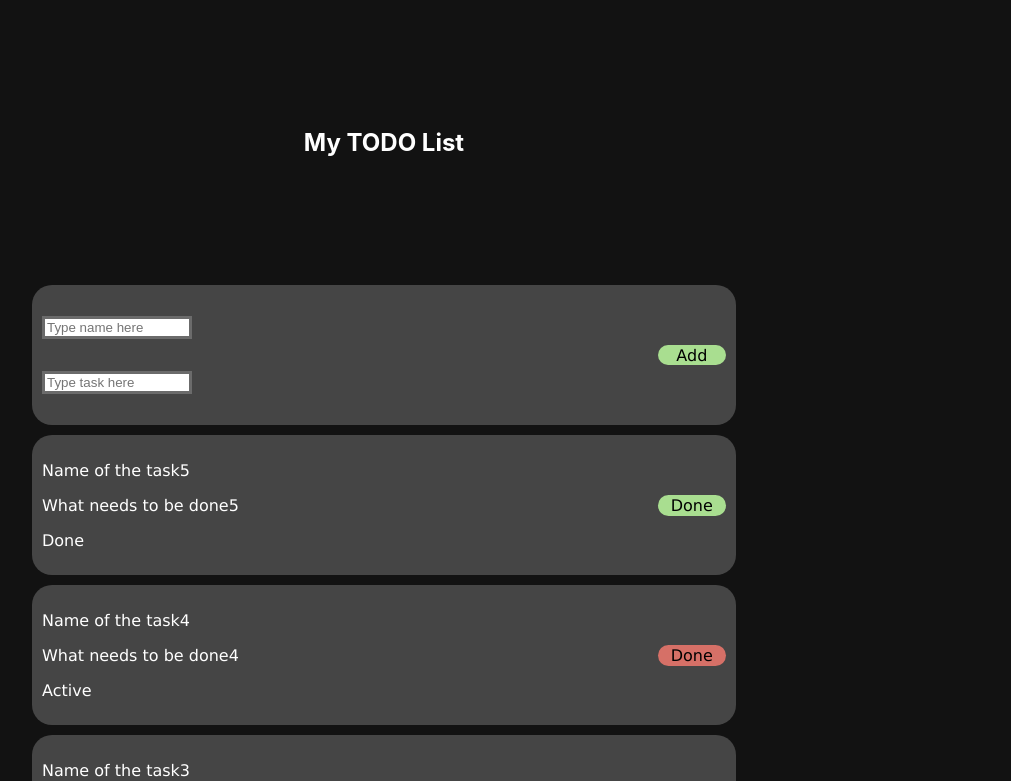
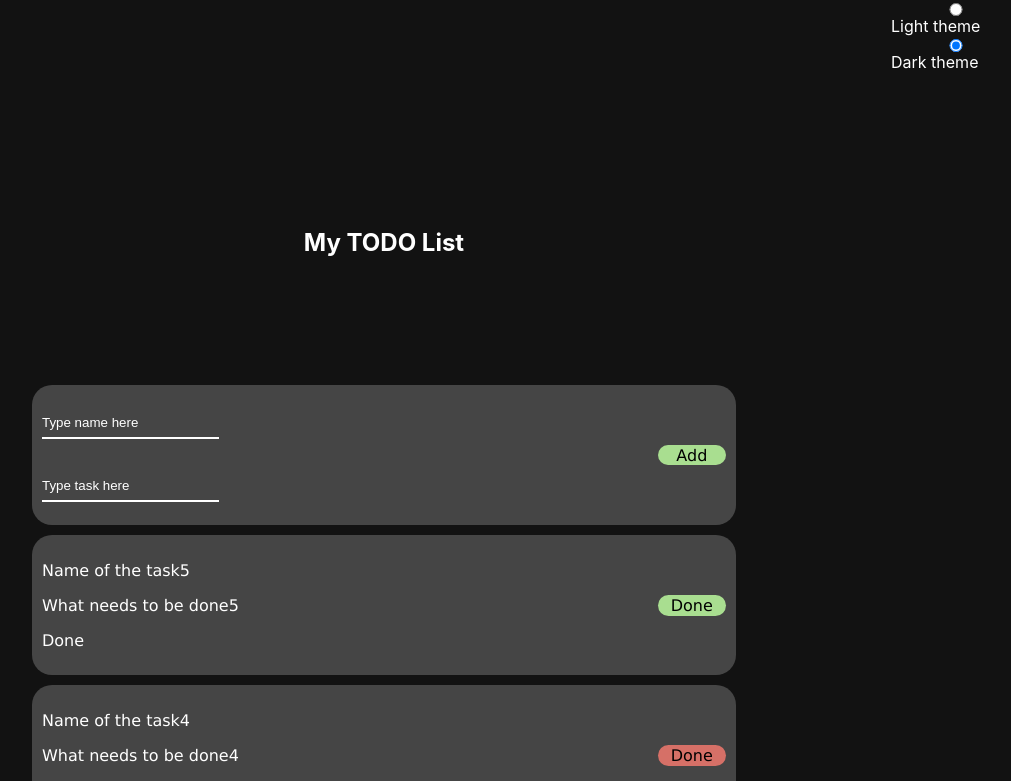
Before and after one commit to Lokhmat/ReactHSE, a React (Create React App) app: page / in a window 1280 px wide. Shown: the top 781 px of the page, without its empty margins (256-1267 px from the left). Built offline with nearby package versions, Linux system fonts and the light colour scheme.

Commit message:
Добавил светлую тему, попытка сделать инпут красивее, стилизовал чуть подругому

```diff
--- a/src/Task/Task.module.scss
+++ b/src/Task/Task.module.scss
@@ -1,11 +1,19 @@
 
 .Task{
     &:hover{
-    background-color: #6b6b6b;
     width: 57%;
     }
     &-theme-dark{
         background-color : #454545;
+        &:hover{
+            background-color: #6b6b6b;
+        }
+    }
+    &-theme-light{
+        background-color: #e4ebf0;
+        &:hover{
+            background-color: #d5d9db;
+        }
     }
     box-sizing: border-box;
     border-radius: 20px;
@@ -21,6 +29,7 @@
     margin-bottom: 5px;
     margin-top: 5px;
     padding: 10px;
+    transition-duration: 1s;
 }
 
 
@@ -42,4 +51,8 @@
     &-theme-dark{
         color: white;
     }
+    &theme-light{
+        color: black;
+    }
+    transition-duration: 1s;
 }
--- a/src/TaskAdd/TaskAdd.jsx
+++ b/src/TaskAdd/TaskAdd.jsx
@@ -14,8 +14,8 @@ class TaskAdd extends React.Component{
 
             <div className = {cx("AddTask",{[`AddTask-theme-${this.props.theme}`]:true})} >
 		        <div className = {cx("Text",{[`Text-theme-${this.props.theme}`]:true})}>
-		            <p><input placeholder = "Type name here" type = "text" onChange = {(event) => this.newTask.name = event.target.value}></input></p>
-		            <p><input placeholder = "Type task here" type = "text" onChange = {(event) => this.newTask.description = event.target.value}></input></p>
+		            <p><input className={cx("Input",{[`Input-theme-${this.props.theme}`]:true})} placeholder = "Type name here" type = "text" onChange = {(event) => this.newTask.name = event.target.value}></input></p>
+		            <p><input className={cx("Input",{[`Input-theme-${this.props.theme}`]:true})} placeholder = "Type task here" type = "text" onChange = {(event) => this.newTask.description = event.target.value}></input></p>
 		        </div>
 		        <button className = {cx("Button")} onClick = {() => this.props.onClick(this.newTask)}>Add</button>
 	        </div>
--- a/src/TaskAdd/TaskAdd.module.scss
+++ b/src/TaskAdd/TaskAdd.module.scss
@@ -1,24 +1,52 @@
-input[type=text]{
-    &:focus{
-        border : 3px solid white;
+.Input{
+    &-theme-dark{
+        &::placeholder{
+            color: white;
+        }
+        &:focus{
+            border-color:#11998e;
+        }
+        outline: 0;
+        border: 0;
+        border-bottom: 2px solid white;
+        color: white;
+        padding: 7px 0;
+        background: transparent;
+        transition: border-color 0.6s;
+    }
+    &-theme-light{
+        &:focus{
+            border-color: #223254;
+        }
+        outline: 0;
+        border: 0;
+        border-bottom: 2px solid grey;
+        color: black;
+        padding: 7px 0;
+        background: transparent;
+        transition: border-color 0.6s;
     }
     transition: all 1s ease;
-    box-sizing: border-box;
-    outline: none;
-    border: 3px solid #6b6b6b;
-    width: 80%;
+    width: 100%;
 }
 
 .AddTask{
     &:hover{
-    background-color: #6b6b6b;
-    width: 57%;
+        width: 57%;
     }
-
+    transition-duration: 1s;
     &-theme-dark{
         background-color : #454545;
+        &:hover{
+            background-color: #6b6b6b;
+        }
     }
-
+    &-theme-light{
+        &:hover{
+            background-color: #d5d9db;
+        }
+        background-color: #e4ebf0;
+    }
     box-sizing: border-box;
     border-radius: 20px;
     width: 55%;
@@ -54,8 +82,12 @@ input[type=text]{
     display: flex;
     flex-direction: column;
     justify-content: space-around;
+    transition-duration: 1s;
     &-theme-dark{
         color: white;
     }
+    &-theme-light{
+        color:black;
+    }
 
 }
--- a/src/ToDoList/ToDoList.jsx
+++ b/src/ToDoList/ToDoList.jsx
@@ -69,7 +69,9 @@ class TodoList extends React.Component{
         this.setState({tasks : tasks})
 	}
 
-
+	changeTheme = event => {
+		this.setState({theme:event.target.value})
+	}
 
     getGenerator = ()=>{
 		this.generator = this.state.tasks.map(x => <Task {...[x,this.onClick,this.state.theme]}  key={x.id}/>).sort().reverse()
@@ -79,6 +81,12 @@ class TodoList extends React.Component{
 		this.getGenerator()
 		return(
 			<div className = {cx("Home",{[`Home-theme-${this.state.theme}`]:true})}>
+			<div className = {cx("Radio",{[`Radio-theme-${this.state.theme}`]:true})}>
+				<input type="radio" id="light" value="light" name="theme" checked = {this.state.theme==="light"}onChange = {this.changeTheme}></input>
+				<label>Light theme</label>
+				<input type="radio" id = "dark" value="dark" name="theme" checked={this.state.theme==="dark"} onChange = {this.changeTheme}></input>
+				<label>Dark theme</label>
+			</div>
 			<h2 className = {cx("Heading",{[`Heading-theme-${this.state.theme}`]:true})}>My TODO List</h2>
 			<TaskAdd onClick = {this.addTask} theme = {this.state.theme}></TaskAdd>
 			{this.generator}
--- a/src/ToDoList/ToDoList.module.scss
+++ b/src/ToDoList/ToDoList.module.scss
@@ -1,22 +1,53 @@
+::selection{
+    background-color: #7a7a7a;
+    color:white;
 
+}
 .Home{
+
+
     display: flex;
     flex-direction: column;
     min-height: 100vh;
     padding-bottom: 10px;
+    transition-duration: 1s;
     &-theme-dark{
         background-color: #121212;
     }
+    &-theme-light{
+        background-color: #d1dfe8;
+    }
     justify-content: center;
     align-items: center;
+}
+
+.Radio{
+    align-self: flex-end;
+    width: 10%;
+    height: 100px;
+    display: flex;
+    outline: 0;
+    flex-direction: column;
+    padding-right: 5px;
+    transition-duration: 1s;
+    &-theme-dark{
+        color: white;
+    }
+    &-theme-light{
+        color:black;
+    }
 }
 
 .Heading{
     text-align: center;
     margin-top: 10%;
     margin-bottom: 10%;
+    transition-duration: 1s;
     &-theme-dark{
         color: white;
     }
+    &-theme-light{
+        color: black;
+    }
 
 }
```
